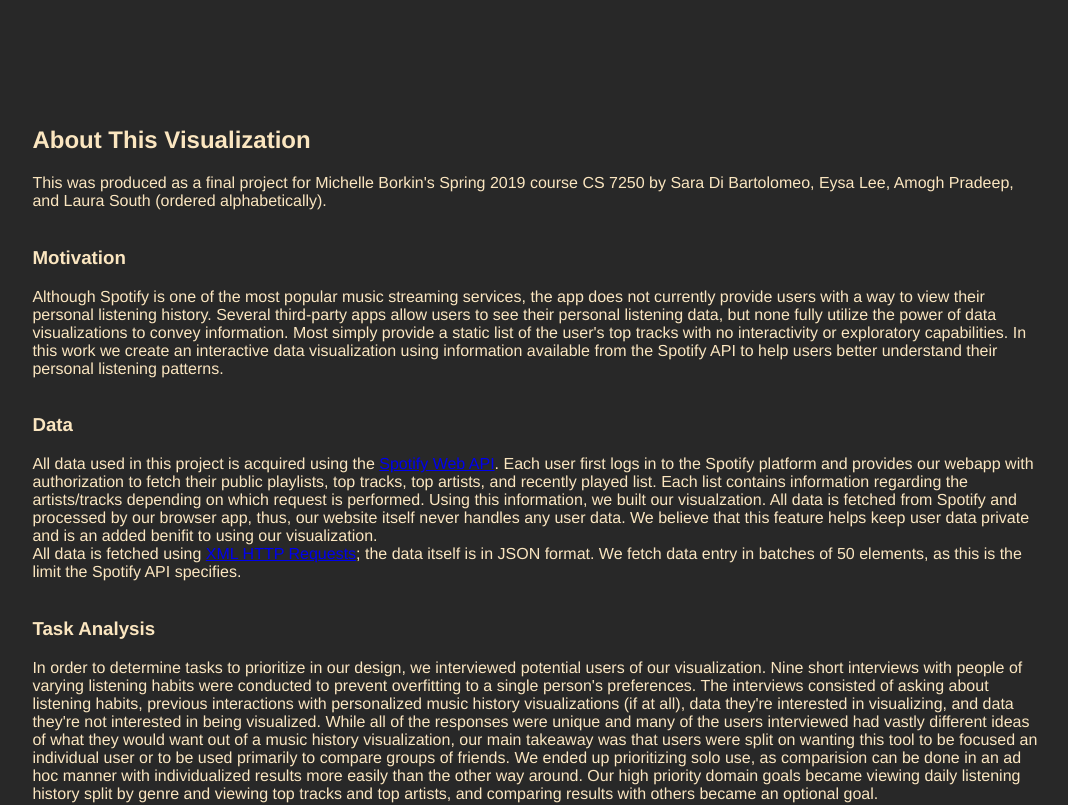
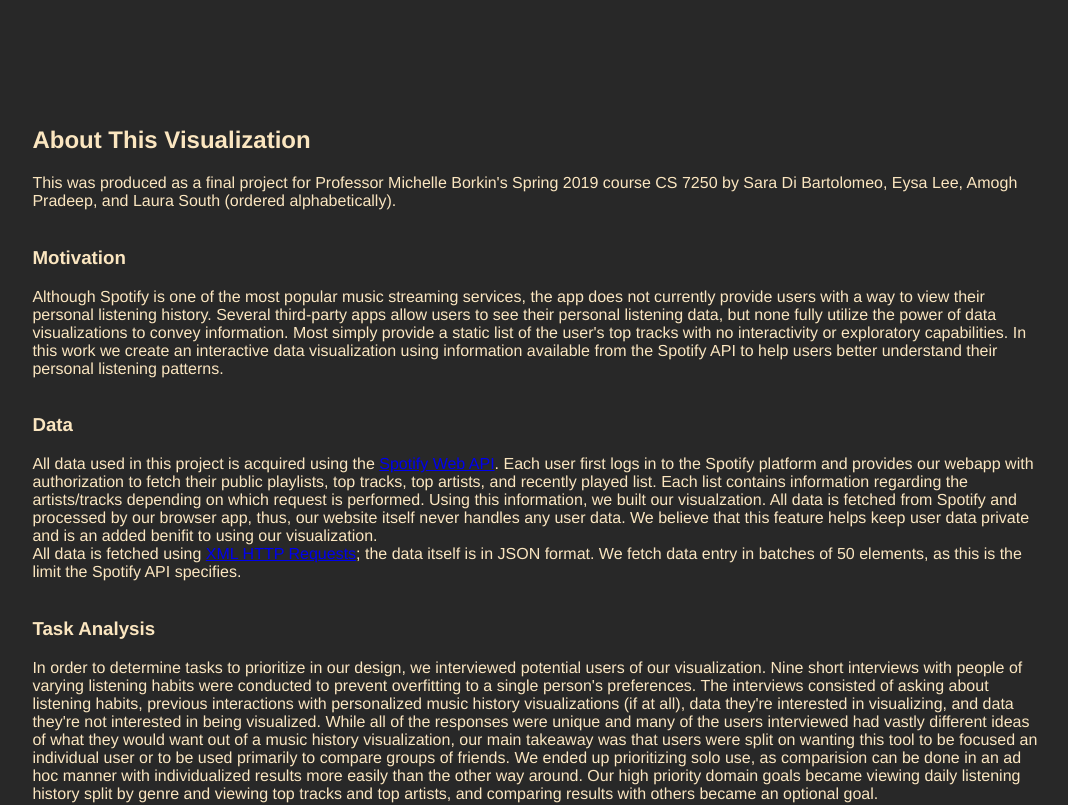
Before and after one commit to lsouth/spotify-visualization-old, a plain HTML site: page info.html in a window 1280 px wide. Shown: the top 805 px of the page, without its empty margins (102-1170 px from the left). Drawn offline with Linux system fonts and the light colour scheme.

Commit message:
Update info.html

```diff
--- a/info.html
+++ b/info.html
@@ -14,7 +14,7 @@
   <body>
     <div class='maintext'>
         <h2>About This Visualization</h2>
-        This was produced as a final project for Michelle Borkin's Spring 2019 course CS 7250 by Sara Di Bartolomeo, Eysa Lee, Amogh Pradeep, and Laura South (ordered alphabetically).
+        This was produced as a final project for Professor Michelle Borkin's Spring 2019 course CS 7250 by Sara Di Bartolomeo, Eysa Lee, Amogh Pradeep, and Laura South (ordered alphabetically).
         <br><br>
         <h3>Motivation</h3>
         Although Spotify is one of the most popular music streaming services, the app does not currently provide users with a way to view their personal listening history. Several third-party apps allow users to see their personal listening data, but none fully utilize the power of data visualizations to convey information. Most simply provide a static list of the user's top tracks with no interactivity or exploratory capabilities. In this work we create an interactive data visualization using information available from the Spotify API to help users better understand their personal listening patterns.
@@ -53,7 +53,7 @@
         <br><br>
         <h3>Conclusion</h3> <!-- Short summary of work completed and areas for improvement/future-work -->
         In this work we use data gathered through the Spotify API to construct an overview of a user's current topic artists and top tracks and a stream graph of the genres a user has most frequently listened to in the short, medium, and long term.
-        Future works for this project include adding native support for comparision of music listening habits between users, which was an optional domain goal identified in our task analysis. Other potential improvements include adding a landing page for the visualization, introducing a walkthrough to introduce new users to the tool, and more complex computations over the data.
+        Future works for this project include adding native support for comparision of music listening habits between users, which was an optional domain goal identified in our task analysis. Other potential improvements include introducing a walkthrough to introduce new users to the tool and adding more complex computations over the data.
         <br><br>
         <!-- <h2>Demo Video</h2>
         to do
```
